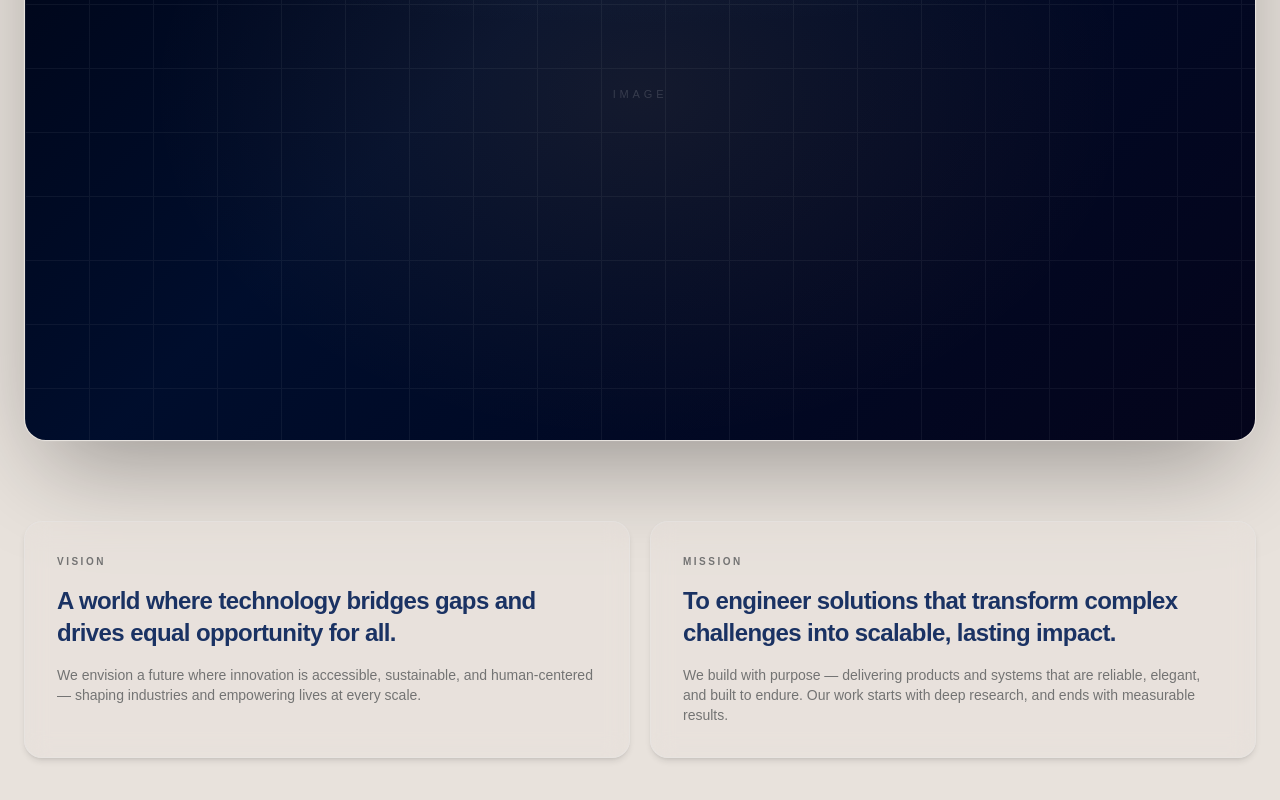
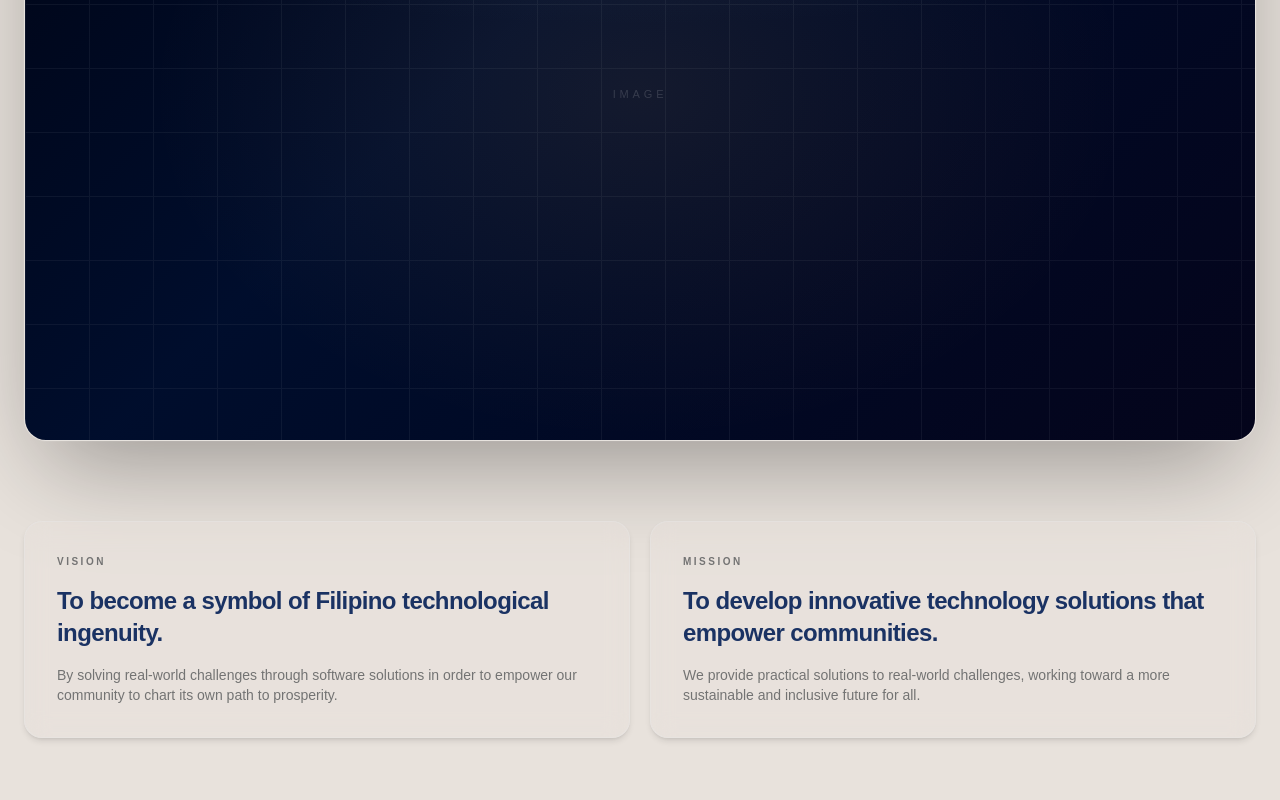
Before and after one commit to Jetrossgalinato/Exor, a Next.js app: page / in a window 1280 px wide. Shown: the part 785-1585 px from the top of the page. Built offline with nearby package versions, Linux system fonts and the light colour scheme; a web font is replaced by a local one.

Commit message:
fix: use the exor vision and mission (header)

```diff
--- a/components/header.tsx
+++ b/components/header.tsx
@@ -75,13 +75,11 @@ export default function Header() {
             Vision
           </span>
           <TypographyH3>
-            A world where technology bridges gaps and drives equal opportunity
-            for all.
+            To become a symbol of Filipino technological ingenuity.
           </TypographyH3>
           <TypographyMuted>
-            We envision a future where innovation is accessible, sustainable,
-            and human-centered — shaping industries and empowering lives at
-            every scale.
+            By solving real-world challenges through software solutions in order
+            to empower our community to chart its own path to prosperity.
           </TypographyMuted>
         </div>
 
@@ -90,13 +88,11 @@ export default function Header() {
             Mission
           </span>
           <TypographyH3>
-            To engineer solutions that transform complex challenges into
-            scalable, lasting impact.
+            To develop innovative technology solutions that empower communities.
           </TypographyH3>
           <TypographyMuted>
-            We build with purpose — delivering products and systems that are
-            reliable, elegant, and built to endure. Our work starts with deep
-            research, and ends with measurable results.
+            We provide practical solutions to real-world challenges, working
+            toward a more sustainable and inclusive future for all.
           </TypographyMuted>
         </div>
       </div>
```
